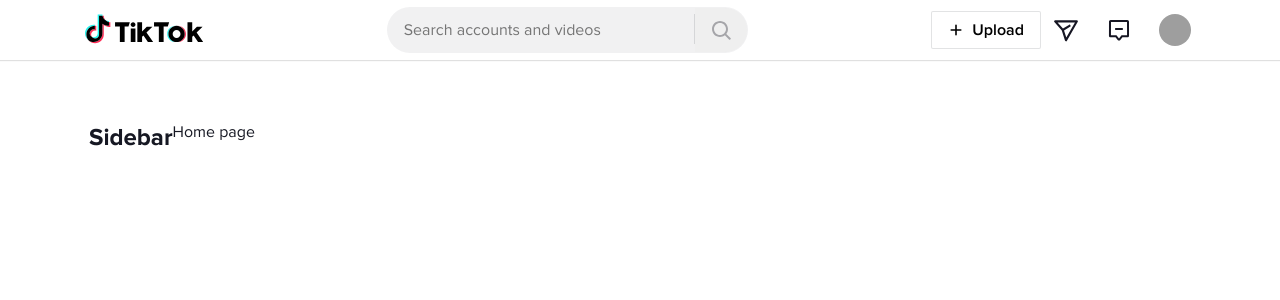
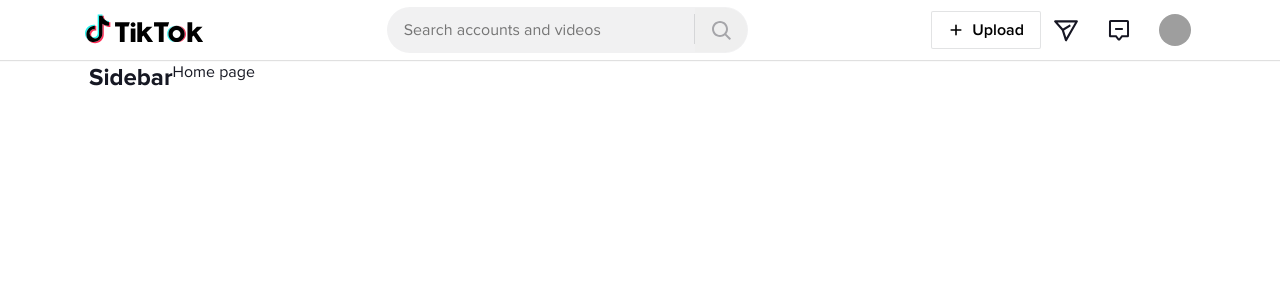
Before and after one commit to trannguyenvu3482/tiktok-clone, a React (Create React App) app: page / in a window 1280 px wide. Shown: the top 300 px of the page. Built offline with nearby package versions, Linux system fonts and the light colour scheme; grey boxes are pictures that could not be loaded.

Commit message:
fix header and add favicon

```diff
--- a/public/index.html
+++ b/public/index.html
@@ -24,7 +24,7 @@
       work correctly both with client-side routing and a non-root public URL.
       Learn how to configure a non-root public URL by running `npm run build`.
     -->
-    <title>React App</title>
+    <title>Tiktok - Make Your Day</title>
   </head>
   <body>
     <noscript>You need to enable JavaScript to run this app.</noscript>
--- a/src/assets/styles/GlobalStyles.scss
+++ b/src/assets/styles/GlobalStyles.scss
@@ -1,7 +1,4 @@
 @import 'normalize.css';
-
-:root {
-}
 
 * {
   box-sizing: border-box;
@@ -16,9 +13,41 @@ html {
 body {
   font-family: 'ProximaNova', sans-serif;
   font-size: 1.6rem;
+  overflow-y: overlay;
   line-height: 1.5;
   text-rendering: optimizeSpeed;
   color: #161823;
+}
+
+// Scrollbar
+html *::-webkit-scrollbar {
+  border-radius: 0;
+  width: 8px;
+}
+
+html *::-webkit-scrollbar {
+  border-radius: 0;
+  width: 8px;
+}
+
+html *::-webkit-scrollbar-thumb {
+  border-radius: 4px;
+  background-color: rgba(0, 0, 0, 0.15);
+}
+
+html *::-webkit-scrollbar-thumb {
+  border-radius: 4px;
+  background-color: rgba(0, 0, 0, 0.15);
+}
+
+html *::-webkit-scrollbar-track {
+  border-radius: 0;
+  background-color: rgba(0, 0, 0, 0);
+}
+
+html *::-webkit-scrollbar-track {
+  border-radius: 0;
+  background-color: rgba(0, 0, 0, 0);
 }
 
 button,
--- a/src/components/Layout/components/Header.jsx
+++ b/src/components/Layout/components/Header.jsx
@@ -1,8 +1,4 @@
 import Tippy from '@tippyjs/react/';
-import { Link } from 'react-router-dom';
-import styled from 'styled-components';
-import 'tippy.js/dist/tippy.css';
-
 import { BiUser } from 'react-icons/bi';
 import { FaCoins } from 'react-icons/fa';
 import { HiPlus } from 'react-icons/hi';
@@ -13,12 +9,15 @@ import {
   MdOutlineLogout,
   MdOutlineSettings,
 } from 'react-icons/md';
+import { Link } from 'react-router-dom';
+import styled from 'styled-components';
+import 'tippy.js/dist/tippy.css';
 
 import TiktokLogo from '~/assets/images/TiktokLogo.svg';
 import { Button, Image, PopperMenu } from '~/components';
 import { InboxIcon, MessageIcon } from '~/components/Icons';
+import { routes as routesConfig } from '~/config';
 import { Search } from '../../Layout/components';
-import { routes as routesConfig } from '~/config';
 
 const MENU_ITEMS = [
   {
@@ -144,21 +143,20 @@ const Header = () => {
   );
 };
 
-// Styling
-const localVars = {
-  searchBorderRadius: 92,
-  searchHeight: 46,
-  searchTopSpacer: 6,
-  searchButtonWidth: 52,
-};
+const Wrapper = styled.header`
+  position: fixed;
+  top: 0;
+  left: 0;
+  background-color: #fff;
+  z-index: 10;
 
-const Wrapper = styled.header`
+  display: flex;
+  justify-content: center;
+  align-items: center;
+
   width: 100%;
   height: 60px;
   box-shadow: 0px 1px 1px rgb(0 0 0 / 12%);
-  display: flex;
-  justify-content: center;
-  align-items: center;
 
   .logo {
     display: flex;
--- a/src/components/Layout/components/Search.jsx
+++ b/src/components/Layout/components/Search.jsx
@@ -67,6 +67,7 @@ const Search = () => {
       <HeadlessTippy
         visible={showResults && searchResults.length > 0}
         interactive={true}
+        appendTo={() => document.body}
         render={(attrs) => (
           <div className="search-result" tabIndex={1} {...attrs}>
             <Popper>
--- a/src/components/Popper.jsx
+++ b/src/components/Popper.jsx
@@ -1,11 +1,7 @@
 import React from 'react';
 import styled from 'styled-components';
 const Popper = ({ children, className = '' }) => {
-  return (
-    <Wrapper>
-      <div className={className}>{children}</div>
-    </Wrapper>
-  );
+  return <Wrapper className={className}>{children}</Wrapper>;
 };
 
 const Wrapper = styled.div`
@@ -13,13 +9,11 @@ const Wrapper = styled.div`
   width: 100%;
   min-height: 100px;
   height: 100%;
-  /* max-height: min((100vh - 96vh) - 60px, 734px); */
+  max-height: min((100vh - 96px) - 60px, 734px);
   padding-top: 8px;
   box-shadow: rgb(0 0 0 / 12%) 0px 2px 12px;
   border-radius: 8px;
-
-  .menu-popper {
-    padding-bottom: 8px;
-  }
+  display: flex;
+  flex-direction: column;
 `;
 export default Popper;
--- a/src/components/PopperMenu.jsx
+++ b/src/components/PopperMenu.jsx
@@ -54,7 +54,7 @@ const PopperMenu = ({
                   }}
                 />
               )}
-              {renderItems()}
+              <div className="menu-body">{renderItems()}</div>
             </Popper>
           </div>
         )}
@@ -73,6 +73,14 @@ const Wrapper = styled.div`
   .menu-items {
     width: 224px;
   }
+
+  .menu-body {
+    overflow-y: auto;
+  }
+
+  .menu-popper {
+    padding-bottom: 8px;
+  }
 `;
 
 export default PopperMenu;
--- a/src/components/PopperMenuHeader.jsx
+++ b/src/components/PopperMenuHeader.jsx
@@ -22,6 +22,7 @@ const Wrapper = styled.div`
     display: flex;
     align-items: center;
     margin-top: -8px;
+    flex-shrink: 0;
   }
 
   .back-btn {
--- a/src/pages/Home.jsx
+++ b/src/pages/Home.jsx
@@ -1,7 +1,7 @@
 import React from 'react';
 
 const Home = () => {
-  return <div>Home page</div>;
+  return <div style={{ height: 2000 }}>Home page</div>;
 };
 
 export default Home;
```
Also changed, not shown: 1 other file (tests, documents, lock files or other folders).
